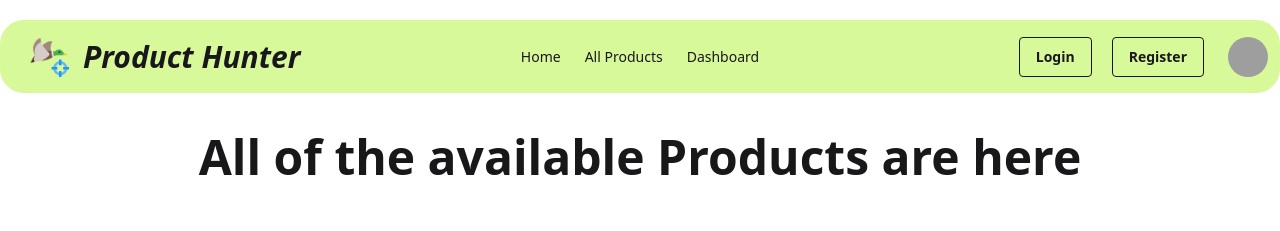
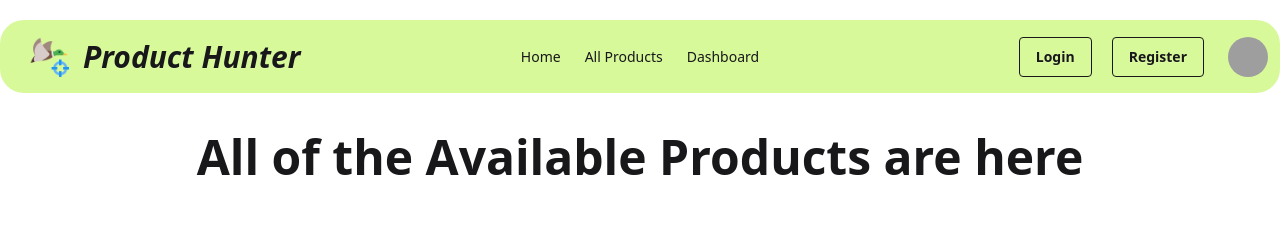
Before and after one commit to ezmahir/Assignment-12-reupload, a React (Vite) app: page /allproducts in a window 1280 px wide. Shown: the top 231 px of the page. Built offline with nearby package versions, Linux system fonts and the light colour scheme; no server answers; grey boxes are pictures that could not be loaded.

Commit message:
Reviewed Allproducts

```diff
--- a/src/Components/AllProducts/AllProducts.jsx
+++ b/src/Components/AllProducts/AllProducts.jsx
@@ -28,7 +28,7 @@ const AllProducts = () => {
     <div>
       <div className="text-center">
         <p className="text-5xl font-bold mb-16">
-          All of the available Products are here
+          All of the Available Products are here
         </p>
       </div>
       <div className="w-full flex justify-center mx-auto mb-10 space-x-10">
```
